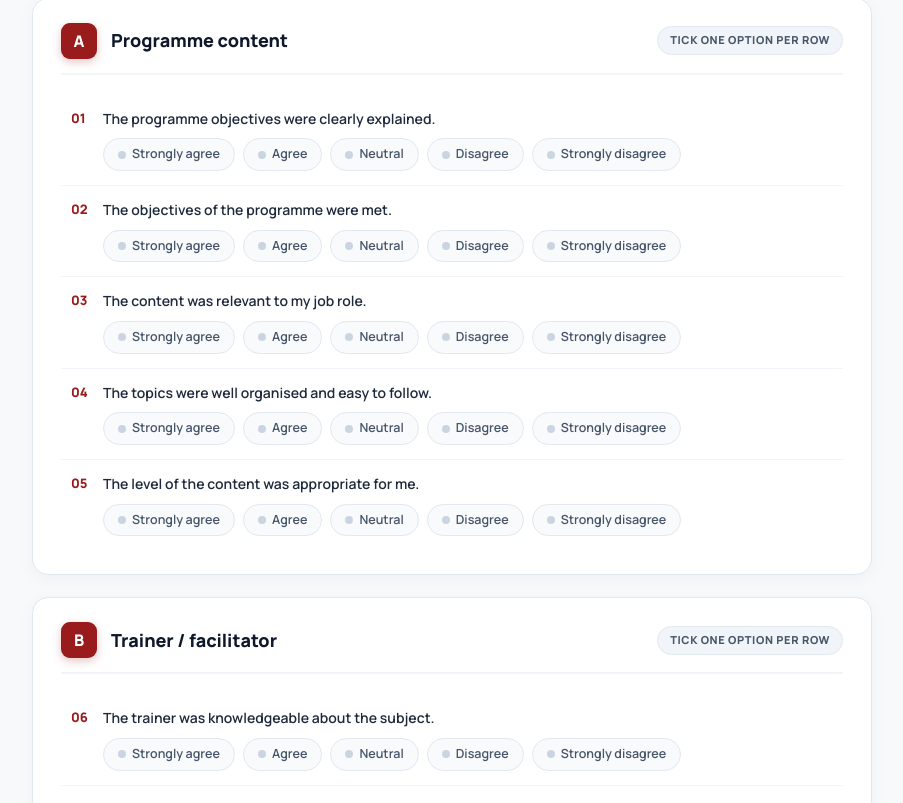
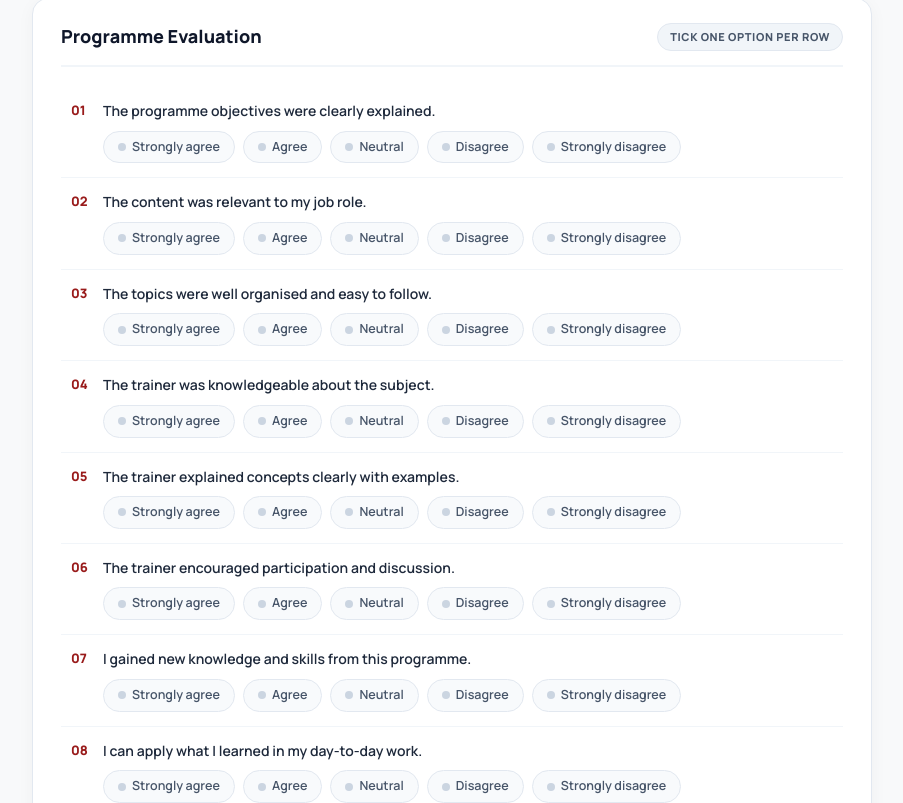
Before and after one commit to Raj23rk/wegrow-clientportal-frontend, a React (Vite) app: page /feedback-form in a window 1280 px wide. Shown: the part 677-1480 px from the top of the page, without its empty margins (188-1091 px from the left). Built offline with nearby package versions, Linux system fonts and the light colour scheme.

Commit message:
fix(feedback): unify 10 evaluation questions from A, B, D without A/B badges, remove logistics, and show 3 overall questions

```diff
--- a/src/components/pages/Lead360FeedbackPage.tsx
+++ b/src/components/pages/Lead360FeedbackPage.tsx
@@ -11,41 +11,22 @@ import {
 import { useNavigate, useSearchParams } from 'react-router-dom';
 import { api } from '../../services/api';
 
-const SECTION_A_QUESTIONS = [
+const EVALUATION_QUESTIONS = [
+  // From Section A: Programme content (3 questions)
   { id: 'q1', num: '01', text: 'The programme objectives were clearly explained.' },
-  { id: 'q2', num: '02', text: 'The objectives of the programme were met.' },
-  { id: 'q3', num: '03', text: 'The content was relevant to my job role.' },
-  { id: 'q4', num: '04', text: 'The topics were well organised and easy to follow.' },
-  { id: 'q5', num: '05', text: 'The level of the content was appropriate for me.' }
-];
+  { id: 'q2', num: '02', text: 'The content was relevant to my job role.' },
+  { id: 'q3', num: '03', text: 'The topics were well organised and easy to follow.' },
 
-const SECTION_B_QUESTIONS = [
-  { id: 'q1', num: '06', text: 'The trainer was knowledgeable about the subject.' },
-  { id: 'q2', num: '07', text: 'The trainer explained concepts clearly with examples.' },
-  { id: 'q3', num: '08', text: 'The trainer encouraged participation and discussion.' },
-  { id: 'q4', num: '09', text: 'The trainer answered questions effectively.' },
-  { id: 'q5', num: '10', text: 'The trainer managed time well.' }
-];
+  // From Section B: Trainer & facilitator (3 questions)
+  { id: 'q4', num: '04', text: 'The trainer was knowledgeable about the subject.' },
+  { id: 'q5', num: '05', text: 'The trainer explained concepts clearly with examples.' },
+  { id: 'q6', num: '06', text: 'The trainer encouraged participation and discussion.' },
 
-const SECTION_C_ACTIVITIES = [
-  { id: 'selfAwareness', tag: 'QUESTIONNAIRE', title: 'Leadership Self-Awareness Questionnaire' },
-  { id: 'leadershipStyle', tag: 'QUESTIONNAIRE', title: 'Leadership Style Questionnaire' },
-  { id: 'situationalLeadership', tag: 'CASE STUDY', title: 'Situational Leadership' },
-  { id: 'workplaceChallenge', tag: 'CASE STUDY', title: 'Workplace Challenge' }
-];
-
-const SECTION_D_QUESTIONS = [
-  { id: 'q1', num: '01', text: 'I gained new knowledge and skills from this programme.' },
-  { id: 'q2', num: '02', text: 'I can apply what I learned in my day-to-day work.' },
-  { id: 'q3', num: '03', text: 'I feel more confident in leading my team.' },
-  { id: 'q4', num: '04', text: 'I have a clear idea of what I will do differently at work.' }
-];
-
-const SECTION_E_AREAS = [
-  { id: 'venueSeating', num: '01', title: 'Venue and seating arrangements' },
-  { id: 'audioVisual', num: '02', title: 'Audio-visual and presentation materials' },
-  { id: 'foodRefreshments', num: '03', title: 'Food and refreshments' },
-  { id: 'scheduleBreaks', num: '04', title: 'Session schedule and breaks' }
+  // From Section D: Learning & application (4 questions)
+  { id: 'q7', num: '07', text: 'I gained new knowledge and skills from this programme.' },
+  { id: 'q8', num: '08', text: 'I can apply what I learned in my day-to-day work.' },
+  { id: 'q9', num: '09', text: 'I feel more confident in leading my team.' },
+  { id: 'q10', num: '10', text: 'I have a clear idea of what I will do differently at work.' }
 ];
 
 const AGREE_OPTIONS = [
@@ -68,7 +49,7 @@ const DURATION_OPTIONS = ['Short', 'Right', 'Long'];
 const RECOMMEND_OPTIONS = ['Yes', 'Maybe', 'No'];
 
 const STEPS = [
-  { id: 1, title: 'Questions (10)', label: 'Step 1: Programme & Trainer Evaluation (10 Questions)' },
+  { id: 1, title: 'Questions (10)', label: 'Step 1: Programme Evaluation (10 Questions)' },
   { id: 2, title: 'Overall', label: 'Step 2: Overall Ratings & Feedback' }
 ];
 
@@ -89,12 +70,8 @@ export const Lead360FeedbackPage: React.FC = () => {
     trainer: 'WeGrow B School Lead Trainer'
   });
 
-  // Section Responses (empty initially so user actively selects their answers)
-  const [sectionA, setSectionA] = useState<Record<string, string>>({});
-  const [sectionB, setSectionB] = useState<Record<string, string>>({});
-  const [sectionC, setSectionC] = useState<Record<string, string>>({});
-  const [sectionD, setSectionD] = useState<Record<string, string>>({});
-  const [sectionE, setSectionE] = useState<Record<string, string>>({});
+  // Evaluation Responses for the 10 questions (empty initially so participant selects actively)
+  const [responses, setResponses] = useState<Record<string, string>>({});
 
   const [overallRating, setOverallRating] = useState('');
   const [programmeDuration, setProgrammeDuration] = useState('');
@@ -176,11 +153,25 @@ export const Lead360FeedbackPage: React.FC = () => {
     const payload = {
       ...participant,
       programmeTitle: 'Leadership in Action',
-      programmeContent: sectionA,
-      trainerFacilitator: sectionB,
-      activities: sectionC,
-      learningApplication: sectionD,
-      arrangementsLogistics: sectionE,
+      programmeContent: {
+        q1: responses['q1'] || '',
+        q2: responses['q2'] || '',
+        q3: responses['q3'] || ''
+      },
+      trainerFacilitator: {
+        q1: responses['q4'] || '',
+        q2: responses['q5'] || '',
+        q3: responses['q6'] || ''
+      },
+      activities: {},
+      learningApplication: {
+        q1: responses['q7'] || '',
+        q2: responses['q8'] || '',
+        q3: responses['q9'] || '',
+        q4: responses['q10'] || ''
+      },
+      arrangementsLogistics: {},
+      evaluations: responses,
       overallRating: overallRating || 'Excellent',
       rating: numericRating,
       programmeDuration: programmeDuration || 'Right',
@@ -225,11 +216,7 @@ export const Lead360FeedbackPage: React.FC = () => {
       date: '2026-11-19',
       trainer: 'WeGrow B School Lead Trainer'
     });
-    setSectionA({});
-    setSectionB({});
-    setSectionC({});
-    setSectionD({});
-    setSectionE({});
+    setResponses({});
     setOverallRating('');
     setProgrammeDuration('');
     setRecommend('');
@@ -1105,17 +1092,16 @@ export const Lead360FeedbackPage: React.FC = () => {
                   </div>
                 </div>
 
-                {/* SECTION A: Programme content */}
+                {/* 10 Evaluation Questions (from A, B & D combined) */}
                 <div className="fb-card">
                   <div className="fb-sec-header">
                     <div className="fb-sec-title-wrap">
-                      <div className="fb-sec-badge">A</div>
-                      <h3 className="fb-sec-title">Programme content</h3>
+                      <h3 className="fb-sec-title">Programme Evaluation</h3>
                     </div>
                     <span className="fb-sec-hint">TICK ONE OPTION PER ROW</span>
                   </div>
 
-                  {SECTION_A_QUESTIONS.map((q) => (
+                  {EVALUATION_QUESTIONS.map((q) => (
                     <div key={q.id} className="fb-row-item">
                       <div className="fb-row-question">
                         <span className="fb-num">{q.num}</span>
@@ -1126,41 +1112,8 @@ export const Lead360FeedbackPage: React.FC = () => {
                           <button
                             key={opt}
                             type="button"
-                            className={`fb-pill-btn ${sectionA[q.id] === opt ? 'active' : ''}`}
-                            onClick={() => setSectionA({ ...sectionA, [q.id]: opt })}
-                          >
-                            <span className="fb-pill-dot" />
-                            {opt}
-                          </button>
-                        ))}
-                      </div>
-                    </div>
-                  ))}
-                </div>
-
-                {/* SECTION B: Trainer / facilitator */}
-                <div className="fb-card">
-                  <div className="fb-sec-header">
-                    <div className="fb-sec-title-wrap">
-                      <div className="fb-sec-badge">B</div>
-                      <h3 className="fb-sec-title">Trainer / facilitator</h3>
-                    </div>
-                    <span className="fb-sec-hint">TICK ONE OPTION PER ROW</span>
-                  </div>
-
-                  {SECTION_B_QUESTIONS.map((q) => (
-                    <div key={q.id} className="fb-row-item">
-                      <div className="fb-row-question">
-                        <span className="fb-num">{q.num}</span>
-                        <span className="fb-qtext">{q.text}</span>
-                      </div>
-                      <div className="fb-pills">
-                        {AGREE_OPTIONS.map((opt) => (
-                          <button
-                            key={opt}
-                            type="button"
-                            className={`fb-pill-btn ${sectionB[q.id] === opt ? 'active' : ''}`}
-                            onClick={() => setSectionB({ ...sectionB, [q.id]: opt })}
+                            className={`fb-pill-btn ${responses[q.id] === opt ? 'active' : ''}`}
+                            onClick={() => setResponses({ ...responses, [q.id]: opt })}
                           >
                             <span className="fb-pill-dot" />
                             {opt}
@@ -1186,48 +1139,14 @@ export const Lead360FeedbackPage: React.FC = () => {
               </>
             )}
 
-            {/* STEP 2: SECTION E, SECTION F, SECTION G & SUBMIT */}
+            {/* STEP 2: OVERALL FEEDBACK (3 QUESTIONS), COMMENTS & SUBMIT */}
             {currentStep === 2 && (
               <>
-                {/* SECTION E: Arrangements & logistics */}
+                {/* Overall (3 Questions - Image 2) */}
                 <div className="fb-card">
                   <div className="fb-sec-header">
                     <div className="fb-sec-title-wrap">
-                      <div className="fb-sec-badge">E</div>
-                      <h3 className="fb-sec-title">Arrangements & logistics</h3>
-                    </div>
-                    <span className="fb-sec-hint">RATE EACH FACILITY AREA</span>
-                  </div>
-
-                  {SECTION_E_AREAS.map((area) => (
-                    <div key={area.id} className="fb-row-item">
-                      <div className="fb-row-question">
-                        <span className="fb-num">{area.num}</span>
-                        <span className="fb-qtext">{area.title}</span>
-                      </div>
-                      <div className="fb-pills">
-                        {RATING_5_OPTIONS.map((opt) => (
-                          <button
-                            key={opt}
-                            type="button"
-                            className={`fb-pill-btn ${sectionE[area.id] === opt ? 'active' : ''}`}
-                            onClick={() => setSectionE({ ...sectionE, [area.id]: opt })}
-                          >
-                            <span className="fb-pill-dot" />
-                            {opt}
-                          </button>
-                        ))}
-                      </div>
-                    </div>
-                  ))}
-                </div>
-
-                {/* SECTION F: Overall */}
-                <div className="fb-card">
-                  <div className="fb-sec-header">
-                    <div className="fb-sec-title-wrap">
-                      <div className="fb-sec-badge">F</div>
-                      <h3 className="fb-sec-title">Overall</h3>
+                      <h3 className="fb-sec-title">Overall Feedback</h3>
                     </div>
                   </div>
 
@@ -1291,11 +1210,10 @@ export const Lead360FeedbackPage: React.FC = () => {
                   </div>
                 </div>
 
-                {/* SECTION G: Your comments */}
+                {/* Participant Comments */}
                 <div className="fb-card">
                   <div className="fb-sec-header">
                     <div className="fb-sec-title-wrap">
-                      <div className="fb-sec-badge">G</div>
                       <h3 className="fb-sec-title">Your comments</h3>
                     </div>
                   </div>
```
